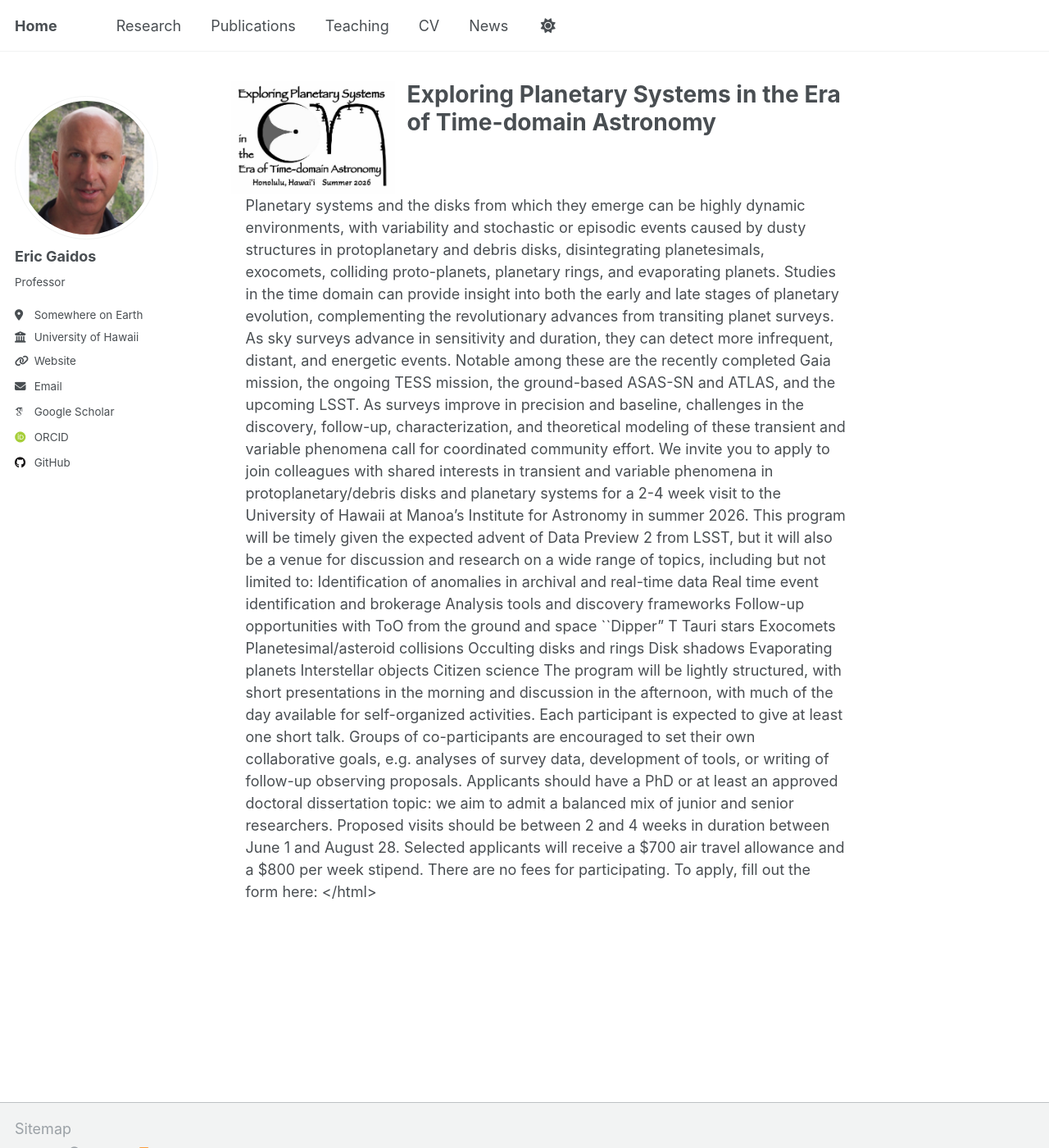
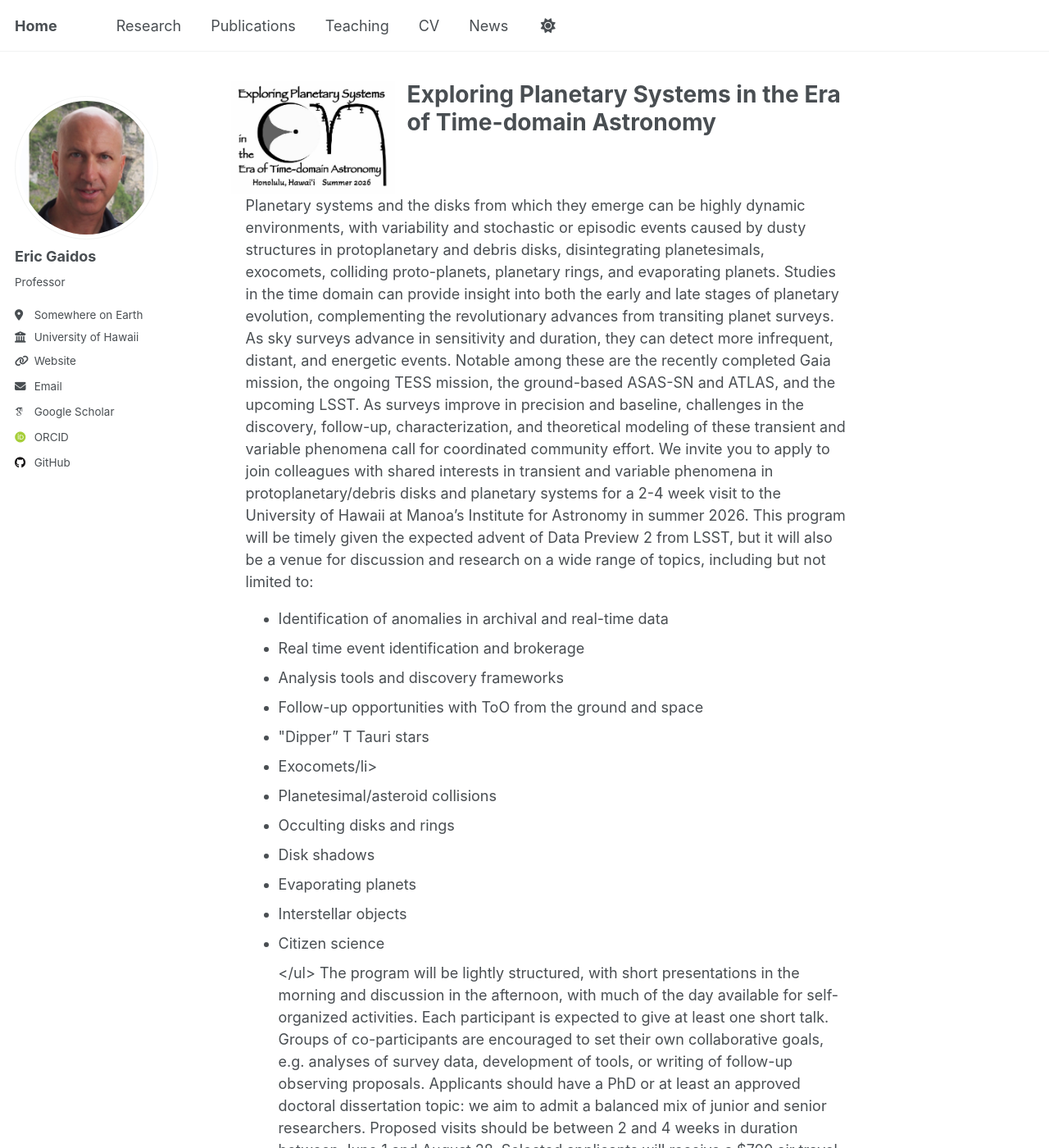
Before and after one commit to egaidos/egaidos.github.io, a Jekyll site: the page built from epseta.md, in a window 1280 px wide and 1400 px high. Shown: the whole window at 82% size. Built offline with Jekyll 4.4.1, drawn with Linux system fonts in a browser that asks for light colours; some web fonts are replaced; our own code applies the rules of GitHub Pages for plain Markdown files; a style sheet for code colours, icons or effects is not loaded; some of the changed text lies outside the part shown.

Commit message:
Update epseta.md

```diff
--- a/epseta.md
+++ b/epseta.md
@@ -11,7 +11,7 @@
 <link rel="stylesheet" href="https://cdn.rawgit.com/jpswalsh/academicons/master/css/academicons.min.css">
 <body id="top">
 
-<img src="../images/epseta.jpg" width=200 height=200 alt="PDS70 thumb" class="image-left">
+<img src="../images/epseta.jpg" width=200 height=200 alt="logo" class="image-left">
 <!-- Header -->
 <header id="header">
 <h1><strong>Exploring Planetary Systems in the Era of Time-domain Astronomy</strong><br/></h1>
@@ -25,18 +25,20 @@
 Planetary systems and the disks from which they emerge can be highly dynamic environments, with variability and stochastic or episodic events caused by dusty structures in protoplanetary and debris disks, disintegrating planetesimals, exocomets, colliding proto-planets, planetary rings, and evaporating planets.  Studies in the time domain can provide insight into both the early and late stages of planetary evolution, complementing the revolutionary advances from transiting planet surveys.  As sky surveys advance in sensitivity and duration, they can detect more infrequent, distant, and energetic events. Notable among these are the recently completed Gaia mission, the ongoing TESS mission, the ground-based ASAS-SN and ATLAS, and the upcoming LSST. As surveys improve in precision and baseline, challenges in the discovery, follow-up, characterization, and theoretical modeling of these transient and variable phenomena call for coordinated community effort.
 We invite you to apply to join colleagues with shared interests in transient and variable phenomena in protoplanetary/debris disks and planetary systems for a 2-4 week visit to the University of Hawaii at Manoa’s Institute for Astronomy in summer 2026.  This program will be timely given the expected advent of Data Preview 2 from LSST, but it will also be a venue for discussion and research on a wide range of topics, including but not limited to:
 
-Identification of anomalies in archival and real-time data
-Real time event identification and brokerage
-Analysis tools and discovery frameworks
-Follow-up opportunities with ToO from the ground and space
-``Dipper” T Tauri stars
-Exocomets
-Planetesimal/asteroid collisions
-Occulting disks and rings
-Disk shadows
-Evaporating planets
-Interstellar objects
-Citizen science
+<ul>
+<li>Identification of anomalies in archival and real-time data</li>
+<li>Real time event identification and brokerage</li>
+<li>Analysis tools and discovery frameworks</li>
+<li>Follow-up opportunities with ToO from the ground and space</li>
+<li>"Dipper” T Tauri stars</li>
+<li>Exocomets/li>
+<li>Planetesimal/asteroid collisions</li>
+<li>Occulting disks and rings</li>
+<li>Disk shadows </li>
+<li>Evaporating planets</li>
+<li>Interstellar objects</li>
+<li>Citizen science</li>
+</ul>
 
 The program will be lightly structured, with short presentations in the morning and discussion in the afternoon, with much of the day available for self-organized activities.  Each participant is expected to give at least one short talk.  Groups of co-participants are encouraged to set their own collaborative goals, e.g. analyses of survey data, development of tools, or writing of follow-up observing proposals.
 
```
